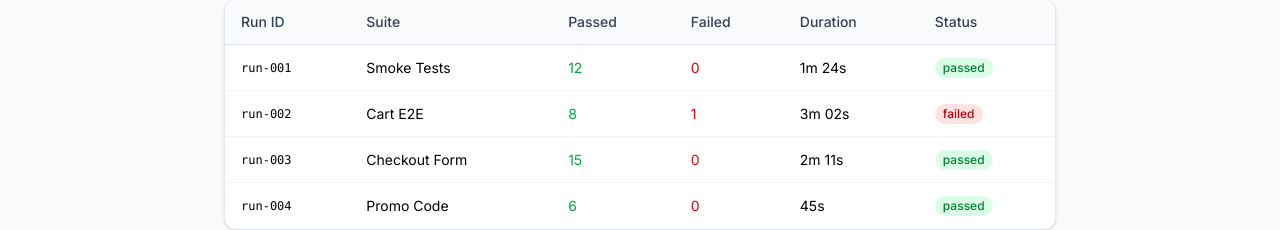
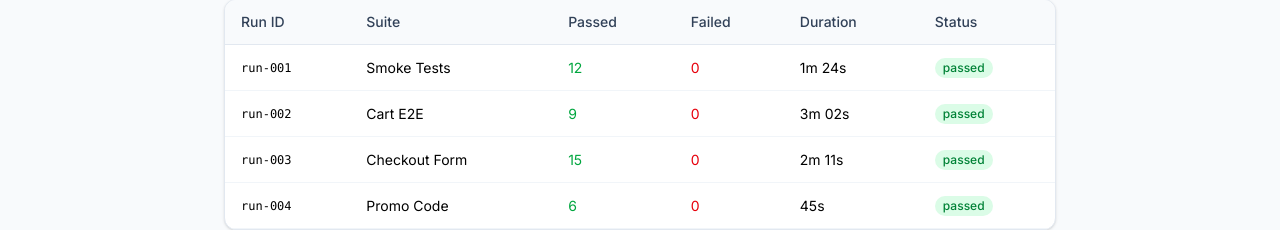
Before and after one commit to hartonc09/qa-automation-portfolio, a React (Vite) app: page /live-reports in a window 1280 px wide. Shown: the part 198-428 px from the top of the page. Built offline with nearby package versions, Linux system fonts and the light colour scheme.

Commit message:
Update live report status

```diff
--- a/src/pages/LiveReportsPage.jsx
+++ b/src/pages/LiveReportsPage.jsx
@@ -2,7 +2,7 @@ import { useState } from 'react'
 
 const SAMPLE_REPORTS = [
   { id: 'run-001', suite: 'Smoke Tests', passed: 12, failed: 0, duration: '1m 24s', status: 'passed' },
-  { id: 'run-002', suite: 'Cart E2E', passed: 8, failed: 1, duration: '3m 02s', status: 'failed' },
+  { id: 'run-002', suite: 'Cart E2E', passed: 9, failed: 0, duration: '3m 02s', status: 'passed' },
   { id: 'run-003', suite: 'Checkout Form', passed: 15, failed: 0, duration: '2m 11s', status: 'passed' },
   { id: 'run-004', suite: 'Promo Code', passed: 6, failed: 0, duration: '45s', status: 'passed' },
 ]
```
Also changed, not shown: public/reports/index.html (+1 -1 lines).
